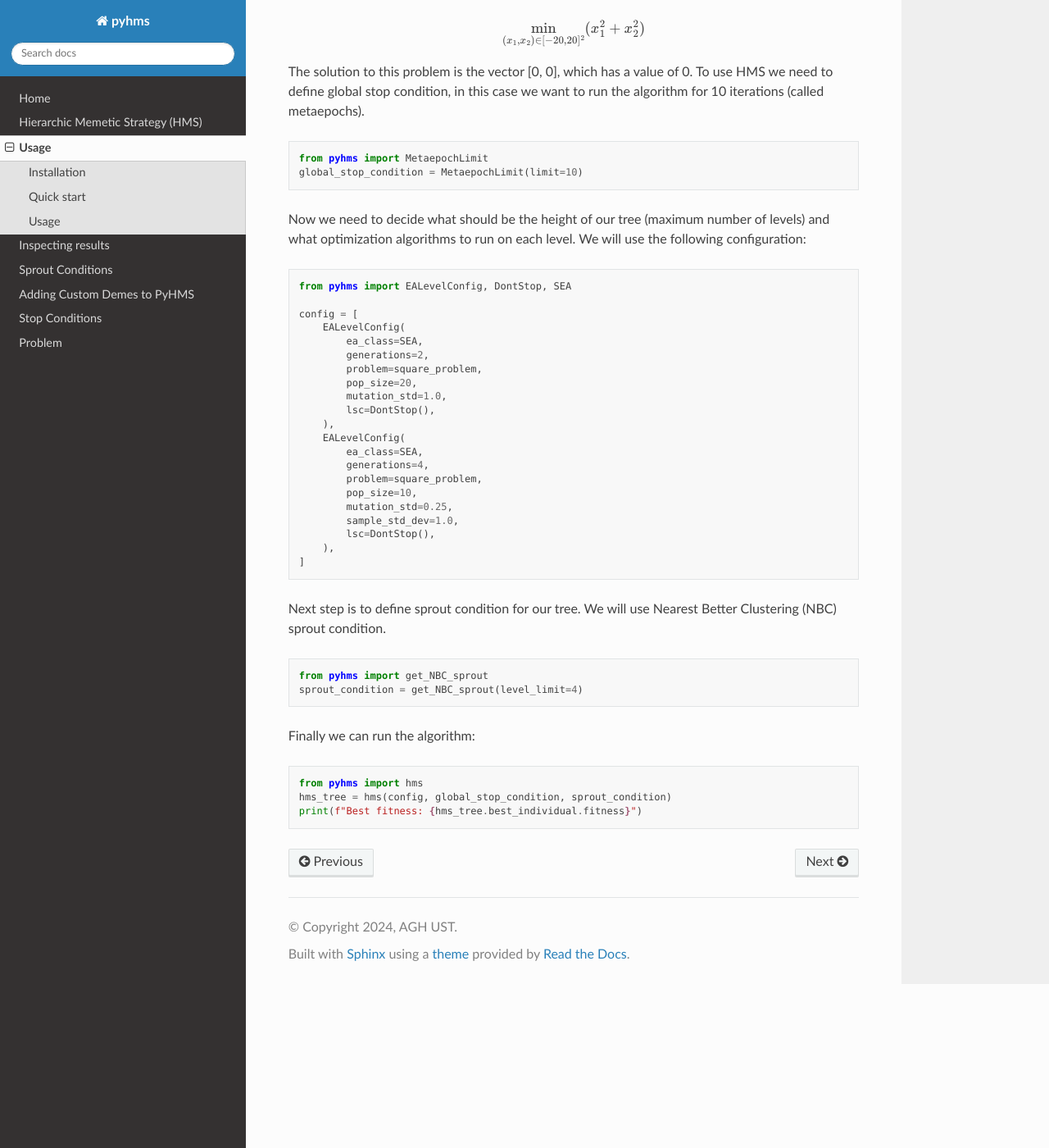
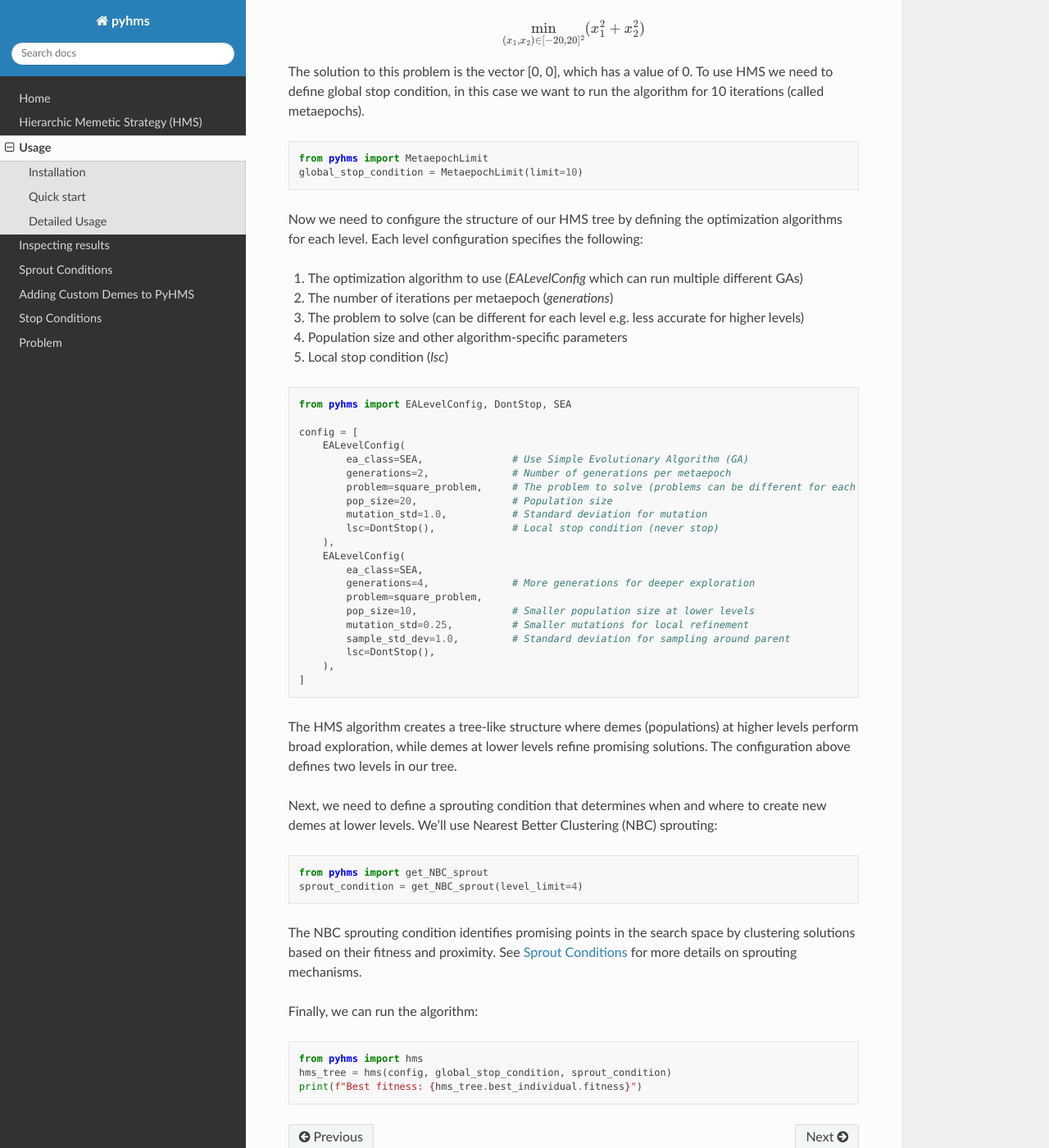
Before and after one commit to agh-a2s/pyhms, a Sphinx documentation site: the page built from docs/usage.rst, in a window 1280 px wide and 1400 px high, scrolled down 1195 px. Shown: the whole window at 82% size. Built offline with Sphinx 7.4.7 and the Read the Docs theme 3.1.0, drawn with Linux system fonts in a browser that asks for light colours; some of the changed text lies outside the part shown.

Commit message:
feat: improve basic usage example by providing more comprehensive descriptions

```diff
--- a/docs/usage.rst
+++ b/docs/usage.rst
@@ -40,14 +40,14 @@ The output of the function is a OptimizeResult object:
 
     @dataclass
     class OptimizeResult:
-        x: np.ndarray
-        nfev: int
-        fun: float
-        nit: int
+        x: np.ndarray    # Best solution found
+        nfev: int        # Number of function evaluations
+        fun: float       # Function value at the best solution
+        nit: int         # Number of iterations (metaepochs)
 
 
-Usage
------
+Detailed Usage
+--------------
 
 Let's begin by defining a problem that we want to solve. We will use the following example:
 
@@ -74,7 +74,13 @@ To use HMS we need to define global stop condition, in this case we want to run
     from pyhms import MetaepochLimit
     global_stop_condition = MetaepochLimit(limit=10)
 
-Now we need to decide what should be the height of our tree (maximum number of levels) and what optimization algorithms to run on each level. We will use the following configuration:
+Now we need to configure the structure of our HMS tree by defining the optimization algorithms for each level. Each level configuration specifies the following:
+
+1. The optimization algorithm to use (`EALevelConfig` which can run multiple different GAs)
+2. The number of iterations per metaepoch (`generations`)
+3. The problem to solve (can be different for each level e.g. less accurate for higher levels)
+4. Population size and other algorithm-specific parameters
+5. Local stop condition (`lsc`)
 
 .. code-block:: python
 
@@ -82,32 +88,36 @@ Now we need to decide what should be the height of our tree (maximum number of l
 
     config = [
         EALevelConfig(
-            ea_class=SEA,
-            generations=2,
-            problem=square_problem,
-            pop_size=20,
-            mutation_std=1.0,
-            lsc=DontStop(),
+            ea_class=SEA,               # Use Simple Evolutionary Algorithm (GA)
+            generations=2,              # Number of generations per metaepoch
+            problem=square_problem,     # The problem to solve (problems can be different for each level)
+            pop_size=20,                # Population size
+            mutation_std=1.0,           # Standard deviation for mutation
+            lsc=DontStop(),             # Local stop condition (never stop)
         ),
         EALevelConfig(
             ea_class=SEA,
-            generations=4,
+            generations=4,              # More generations for deeper exploration
             problem=square_problem,
-            pop_size=10,
-            mutation_std=0.25,
-            sample_std_dev=1.0,
+            pop_size=10,                # Smaller population size at lower levels
+            mutation_std=0.25,          # Smaller mutations for local refinement
+            sample_std_dev=1.0,         # Standard deviation for sampling around parent
             lsc=DontStop(),
         ),
     ]
 
-Next step is to define sprout condition for our tree. We will use Nearest Better Clustering (NBC) sprout condition.
+The HMS algorithm creates a tree-like structure where demes (populations) at higher levels perform broad exploration, while demes at lower levels refine promising solutions. The configuration above defines two levels in our tree.
+
+Next, we need to define a sprouting condition that determines when and where to create new demes at lower levels. We'll use Nearest Better Clustering (NBC) sprouting:
 
 .. code-block:: python
 
     from pyhms import get_NBC_sprout
     sprout_condition = get_NBC_sprout(level_limit=4)
 
-Finally we can run the algorithm:
+The NBC sprouting condition identifies promising points in the search space by clustering solutions based on their fitness and proximity. See :doc:`sprout` for more details on sprouting mechanisms.
+
+Finally, we can run the algorithm:
 
 .. code-block:: python
 
```
